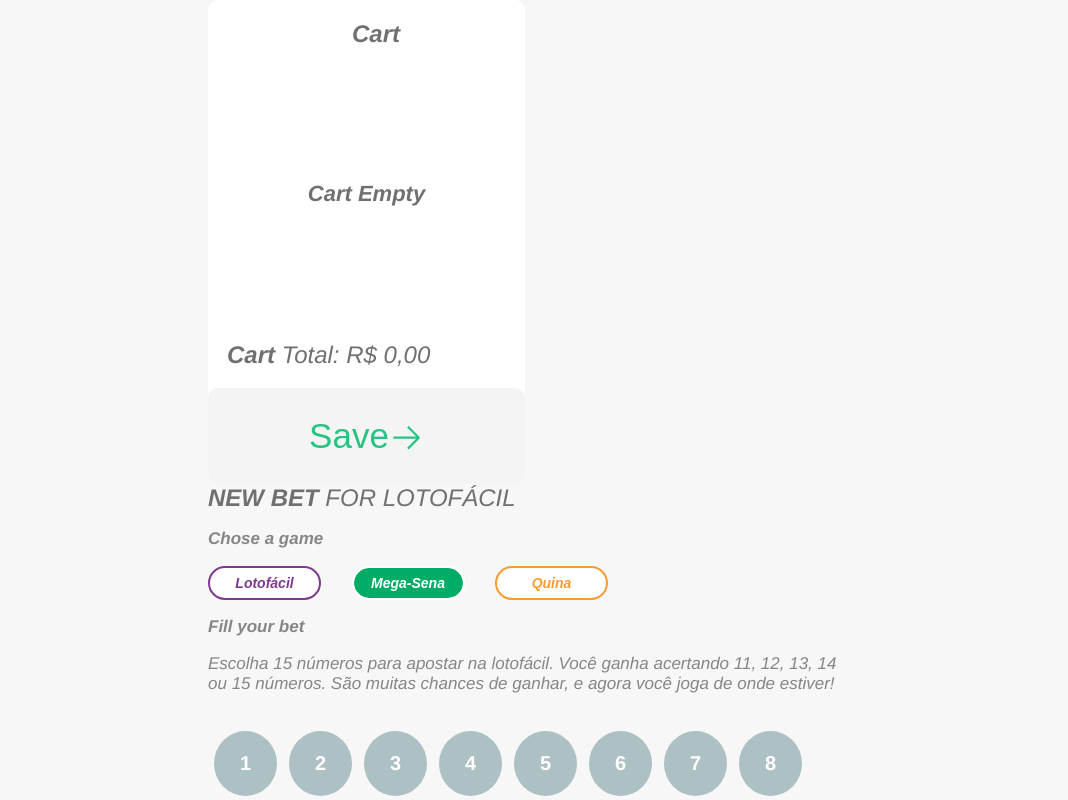
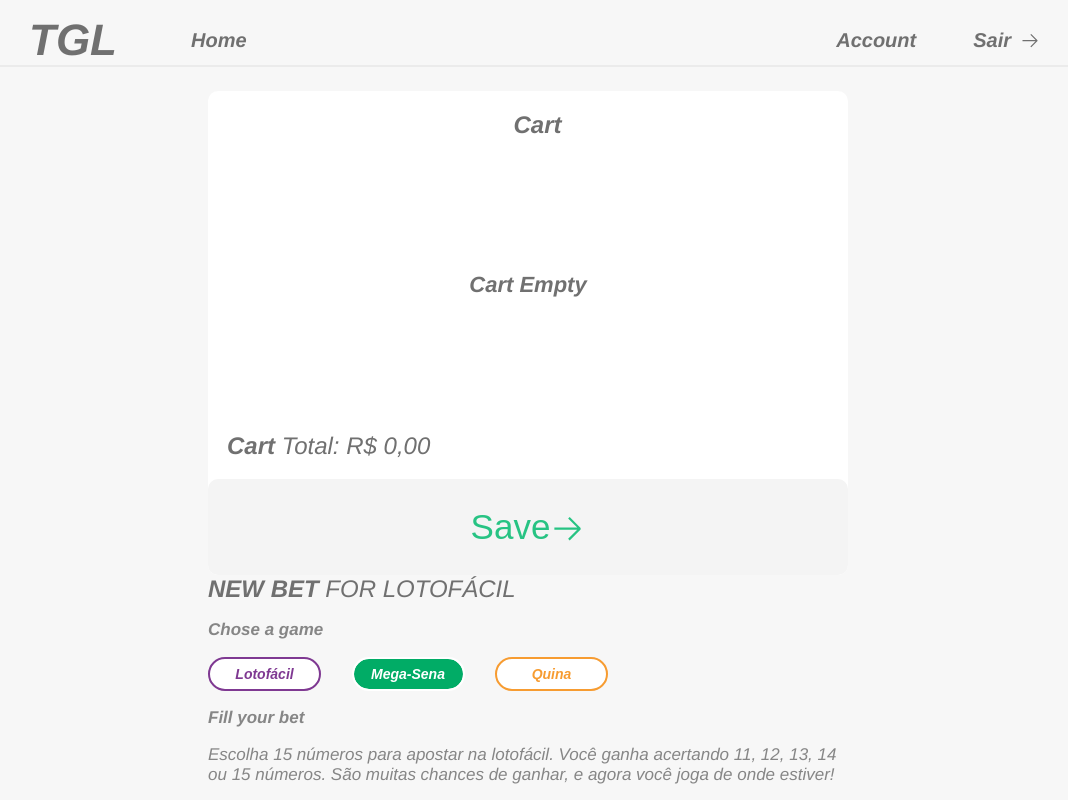
Before and after one commit to Danielbb21/ProvaReact, a React (Create React App) app in the folder prova-react/: page /new-bet/1 in a window 1280 px wide. Shown: the top 800 px of the page, without its empty margins (112-1180 px from the left). Built offline with nearby package versions, Linux system fonts and the light colour scheme.

Commit message:
adjusting in the new-bets page

```diff
--- a/prova-react/src/components/Cart/style.ts
+++ b/prova-react/src/components/Cart/style.ts
@@ -22,12 +22,22 @@
     display: flex;
     flex-direction: column;
     border-radius: 1rem;
+
+    @media(max-width: 1440px){
+        width: 50vw;
+        /* background-color: blue; */
+
+        margin: 0 auto;
+        margin-top: 2.4rem;
+        /* max-width: 50rem; */
+
+    }
     @media(max-width: 1111px) {
 
         /* margin: 0 auto;
          */
         /* order: 1; */
-        width: 50%;
+        width: 50vw;
 
         margin: 0 auto;
         margin-top: 2.5rem;
@@ -39,7 +49,7 @@
         /* margin: 0 auto;
          */
         /* order: 1; */
-        width: 65%;
+        width: 50vw;
 
 
         /* flex-direction: column; */
@@ -50,7 +60,7 @@
         /* margin: 0 auto;
          */
         /* order: 1; */
-        width: 75%;
+        width: 50vw;
 
 
         /* flex-direction: column; */
--- a/prova-react/src/components/FilterGame/style.ts
+++ b/prova-react/src/components/FilterGame/style.ts
@@ -19,6 +19,7 @@
 
     display: flex;
     /* width: 100%; */
+    margin-bottom: 2.4rem;
     @media(max-width: 800px) {
         align-items: center;
         justify-content: flex-start;
@@ -64,7 +65,7 @@
     font-weight: bold;
     font-style: italic;
     margin-right:4.5rem;
-    margin-bottom: 3.5rem;
+
 
     @media(max-width: 800px) {
         font-size: 1.8rem;
--- a/prova-react/src/components/Navbar/style.ts
+++ b/prova-react/src/components/Navbar/style.ts
@@ -16,11 +16,15 @@
   align-items: center;
   flex: 1;
 
-  @media(max-width: 280px) {
+
+
+  /* @media(max-width: 280px) {
 
       width: 100vw;
       background-color: red;
-  }
+  } */
+
+
 
 `;
 
@@ -63,6 +67,12 @@
 
   text-align: right;
 
+  @media(max-width: 540px) {
+
+        width: 40%;
+
+    }
+
 `;
 
 export const NavLinks = styled(Link)`
--- a/prova-react/src/components/New-Bet/style.ts
+++ b/prova-react/src/components/New-Bet/style.ts
@@ -12,15 +12,18 @@
     overflow-x: hidden;
     flex: 1;
 
-    @media(max-width: 1300px) {
-        /* margin: 0 auto;
-         */
-        width: 50vw;
+    @media(max-width: 1400px) and (max-height: 1100px){
+        width: 75vw;
+        /* background-color: blue; */
         margin: 0 auto;
+        /* max-width: 50rem; */
 
-        /* justify-content: center; */
+    }
+    @media(max-width: 1440px) {
+
+        align-items: center;
+        width: 100vw;
         flex-direction: column-reverse;
-        /* flex-direction: row; */
 
     }
 
--- a/prova-react/src/components/Numbers/style.ts
+++ b/prova-react/src/components/Numbers/style.ts
@@ -10,14 +10,17 @@
 
     max-width: 67rem;
     /* height: 100%; */
+    max-height: 54rem;
+    overflow: scroll;
     width: 64.4rem;
     margin-top: 2.7rem;
     margin-bottom: 4.4rem;
     flex-wrap: wrap;
 
+
     @media(max-width: 1111px) {
 
-        width: 90%;
+        width: 100%;
         margin: 0 auto;
         /* max-width: 50rem; */
     }
--- a/prova-react/src/pages/NewBet.tsx
+++ b/prova-react/src/pages/NewBet.tsx
@@ -266,7 +266,7 @@
 
   return (
     <>
-      {/* <Navbar hasHome={true} id={id} /> */}
+      <Navbar hasHome={true} id={id} />
       <BetPageWrapper>
         <BetNumbers>
           <GameTitle title={"FOR " + gameOptions?.type.toUpperCase()} />
```
